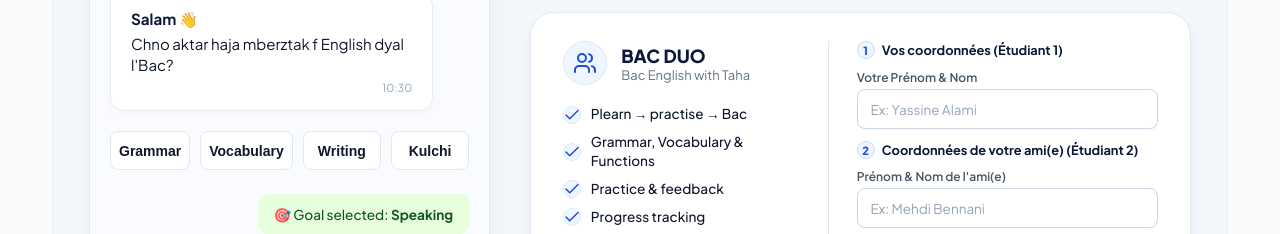
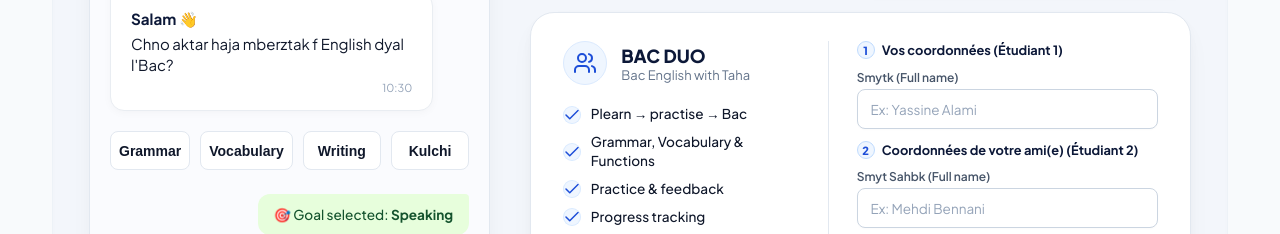
Before and after one commit to OthmanEss123/englishwithtaha, a Next.js app: page / in a window 1280 px wide. Both pictures are taken after a click on the button "Bac Duo". Shown: the part 1058-1292 px from the top of the page. Built offline with nearby package versions, Linux system fonts and the light colour scheme.

Commit message:
feat: initialize home page with WhatsApp contact integration and interactive course features carousel

```diff
--- a/src/app/page.tsx
+++ b/src/app/page.tsx
@@ -607,7 +607,7 @@ export default function HomePage() {
                   <div className="form-inputs-group">
                     <div className="form-col-title">Vos informations</div>
                     <div className="input-field-wrap">
-                      <label className="input-label">Prénom &amp; Nom</label>
+                      <label className="input-label">Smytk (Full name)</label>
                       <input
                         type="text"
                         className="text-input"
@@ -626,7 +626,7 @@ export default function HomePage() {
                         <span className="form-step-title">Vos coordonnées (Étudiant 1)</span>
                       </div>
                       <div className="input-field-wrap">
-                        <label className="input-label">Votre Prénom &amp; Nom</label>
+                        <label className="input-label">Smytk (Full name)</label>
                         <input
                           type="text"
                           className="text-input"
@@ -644,7 +644,7 @@ export default function HomePage() {
                         <span className="form-step-title">Coordonnées de votre ami(e) (Étudiant 2)</span>
                       </div>
                       <div className="input-field-wrap">
-                        <label className="input-label">Prénom &amp; Nom de l&apos;ami(e)</label>
+                        <label className="input-label">Smyt Sahbk (Full name)</label>
                         <input
                           type="text"
                           className="text-input"
```
